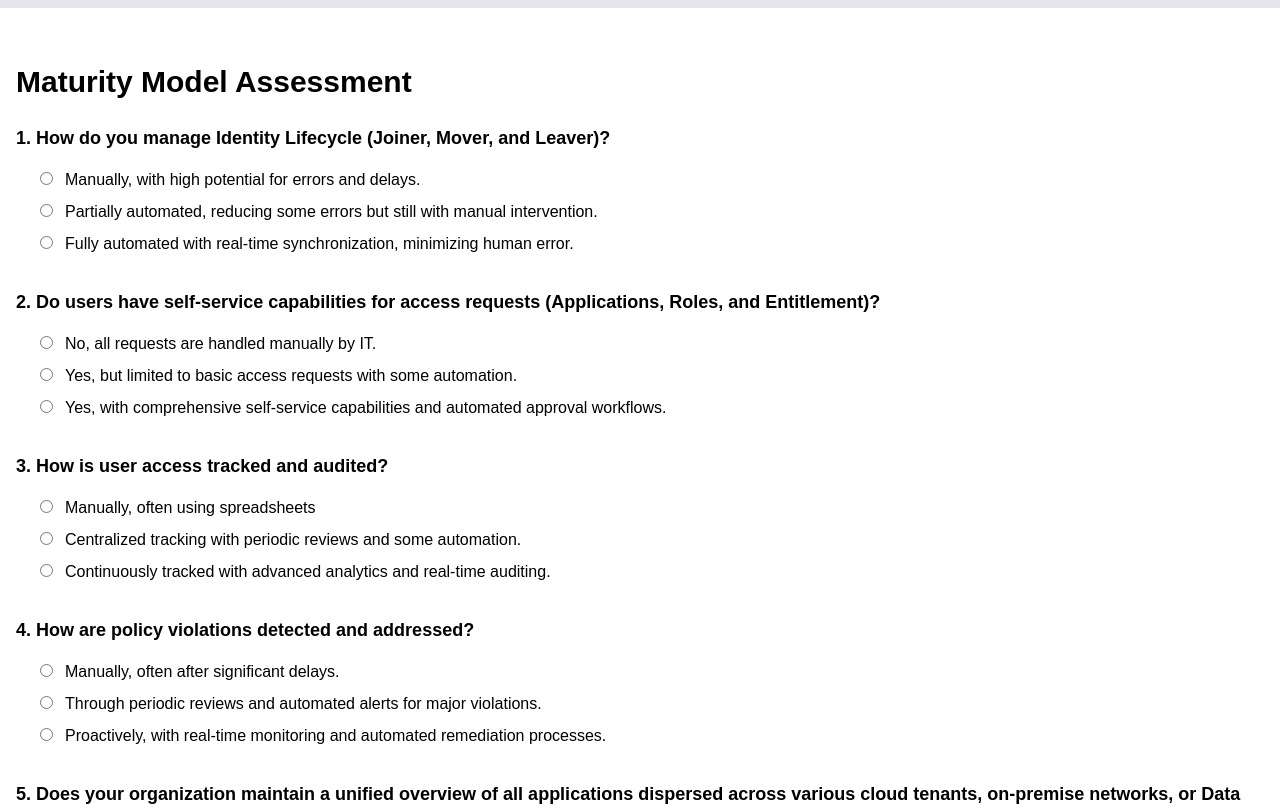
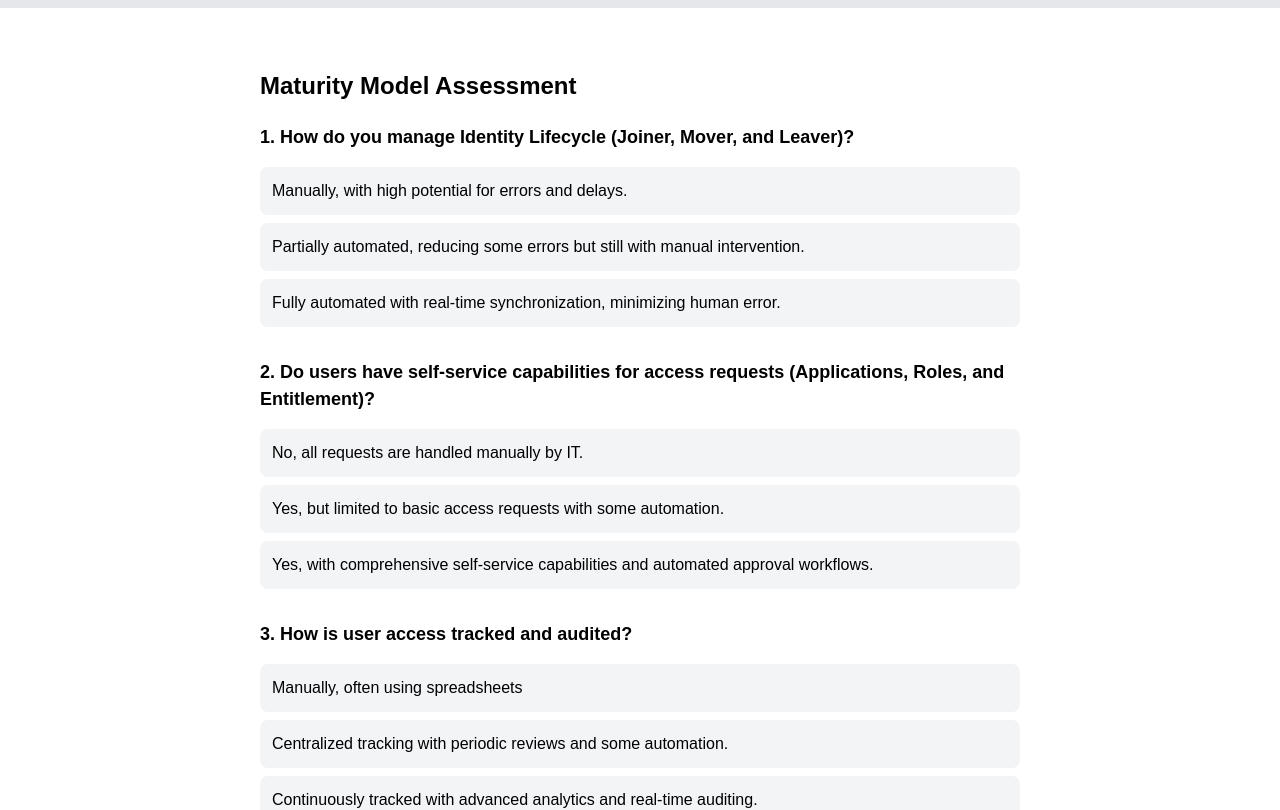
Before and after one commit to thinkingman1/maturityAssessment, a Next.js app: page / in a window 1280 px wide. Shown: the top 810 px of the page. Built offline with nearby package versions, Linux system fonts and the light colour scheme.

Commit message:
Completed

```diff
--- a/app/output.css
+++ b/app/output.css
@@ -629,18 +629,6 @@ video {
   margin-bottom: 2rem;
 }
 
-.ml-6 {
-  margin-left: 1.5rem;
-}
-
-.mr-3 {
-  margin-right: 0.75rem;
-}
-
-.mt-1 {
-  margin-top: 0.25rem;
-}
-
 .mt-12 {
   margin-top: 3rem;
 }
@@ -673,10 +661,6 @@ video {
   cursor: pointer;
 }
 
-.items-start {
-  align-items: flex-start;
-}
-
 .items-center {
   align-items: center;
 }
@@ -700,6 +684,11 @@ video {
 .bg-blue-500 {
   --tw-bg-opacity: 1;
   background-color: rgb(59 130 246 / var(--tw-bg-opacity));
+}
+
+.bg-gray-100 {
+  --tw-bg-opacity: 1;
+  background-color: rgb(243 244 246 / var(--tw-bg-opacity));
 }
 
 .bg-gray-200 {
@@ -731,6 +720,10 @@ video {
   --tw-gradient-to: #eef2ff var(--tw-gradient-to-position);
 }
 
+.p-3 {
+  padding: 0.75rem;
+}
+
 .p-4 {
   padding: 1rem;
 }
@@ -747,6 +740,10 @@ video {
 .py-2 {
   padding-top: 0.5rem;
   padding-bottom: 0.5rem;
+}
+
+.text-left {
+  text-align: left;
 }
 
 .font-sans {
@@ -843,6 +840,11 @@ video {
   background-color: rgb(37 99 235 / var(--tw-bg-opacity));
 }
 
+.hover\:bg-gray-200:hover {
+  --tw-bg-opacity: 1;
+  background-color: rgb(229 231 235 / var(--tw-bg-opacity));
+}
+
 .hover\:bg-indigo-700:hover {
   --tw-bg-opacity: 1;
   background-color: rgb(67 56 202 / var(--tw-bg-opacity));
--- a/app/page.js
+++ b/app/page.js
@@ -30,44 +30,50 @@ export default function Home() {
   };
 
   return (
-    <main className="container mx-auto p-4 font-sans relative">
+    <main style={{fontFamily: 'Arial, sans-serif', maxWidth: '800px', margin: '0 auto', padding: '20px'}}>
       <ProgressBar progress={progress} />
-      <h1 className="text-3xl font-bold mb-6 mt-12" style={{fontFamily: 'Arial, sans-serif'}}>Maturity Model Assessment</h1>
+      <h1 style={{fontSize: '24px', fontWeight: 'bold', marginBottom: '20px', marginTop: '48px'}}>Maturity Model Assessment</h1>
 
       {allQuestions.length > 0 ? (
         <form onSubmit={handleSubmit}>
           {allQuestions.map((q, questionIndex) => (
-            <div key={questionIndex} className="mb-8">
-              <p className="text-lg mb-4" style={{fontWeight: 700, fontFamily: 'Arial, sans-serif'}}>
+            <div key={questionIndex} style={{marginBottom: '32px'}}>
+              <p style={{fontSize: '18px', fontWeight: 'bold', marginBottom: '16px'}}>
                 {questionIndex + 1}. {q.question}
               </p>
-              <div className="space-y-2 ml-6">
+              <div style={{display: 'flex', flexDirection: 'column', gap: '8px'}}>
                 {q.options.map((option, optionIndex) => (
-                  <div key={optionIndex} className="flex items-start">
-                    <input
-                      type="radio"
-                      id={`question-${questionIndex}-option-${optionIndex}`}
-                      name={`question-${questionIndex}`}
-                      value={option.score}
-                      onChange={() => handleOptionSelect(questionIndex, option.score)}
-                      className="mt-1 mr-3"
-                    />
-                    <label
-                      htmlFor={`question-${questionIndex}-option-${optionIndex}`}
-                      className="cursor-pointer"
-                      style={{fontFamily: 'Arial, sans-serif'}}
-                    >
-                      {option.label}
-                    </label>
-                  </div>
+                  <button
+                    key={optionIndex}
+                    type="button"
+                    style={{
+                      width: '100%',
+                      textAlign: 'left',
+                      padding: '12px',
+                      borderRadius: '8px',
+                      cursor: 'pointer',
+                      transition: 'background-color 0.3s',
+                      backgroundColor: scores[questionIndex] === option.score ? '#3B82F6' : '#F3F4F6',
+                      color: scores[questionIndex] === option.score ? 'white' : 'black',
+                    }}
+                    onClick={() => handleOptionSelect(questionIndex, option.score)}
+                  >
+                    {option.label}
+                  </button>
                 ))}
               </div>
             </div>
           ))}
           <button
             type="submit"
-            className="bg-blue-500 text-white px-6 py-2 rounded-lg hover:bg-blue-600 transition-colors"
-            style={{fontFamily: 'Arial, sans-serif'}}
+            style={{
+              backgroundColor: '#3B82F6',
+              color: 'white',
+              padding: '12px 24px',
+              borderRadius: '8px',
+              cursor: 'pointer',
+              transition: 'background-color 0.3s',
+            }}
           >
             Submit
           </button>
--- a/components/ResultCard.js
+++ b/components/ResultCard.js
@@ -19,13 +19,15 @@ const ResultCard = ({ scores, questions }) => {
   return (
     <div className="mt-8 bg-white shadow-lg p-6 rounded-lg">
       <div className="mb-4">
-        <h2 className="text-2xl font-bold text-indigo-800">Results</h2>
+        <h2 className="text-2xl font-bold">Results</h2>
       </div>
       <div>
         <p className="mb-2 text-lg">Total Score: {totalScore} / {maxScore}</p>
-        <p className="mb-4 text-xl font-semibold text-indigo-700">Maturity Level: {maturityLevel}</p>
-        <h3 className="text-lg font-semibold mb-2 text-indigo-600">Score Distribution</h3>
-        <ScorePieChart scores={scores} />
+        <p className="mb-4 text-xl font-semibold">Maturity Level: {maturityLevel}</p>
+        <h3 className="text-lg font-semibold mb-2">Score Distribution</h3>
+        <div className="mt-2">
+          <ScorePieChart scores={scores} />
+        </div>
       </div>
     </div>
   );
```
Also changed, not shown: 1 other file (tests, documents, lock files or other folders).
